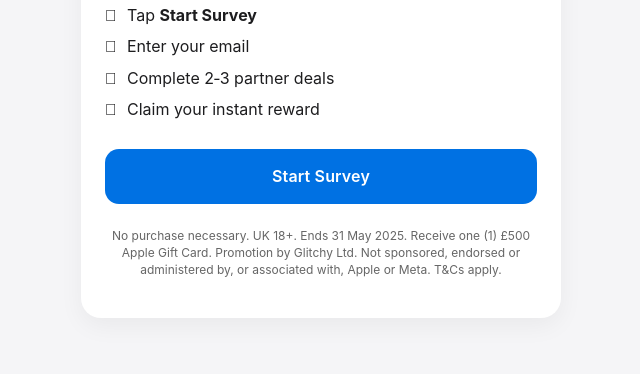
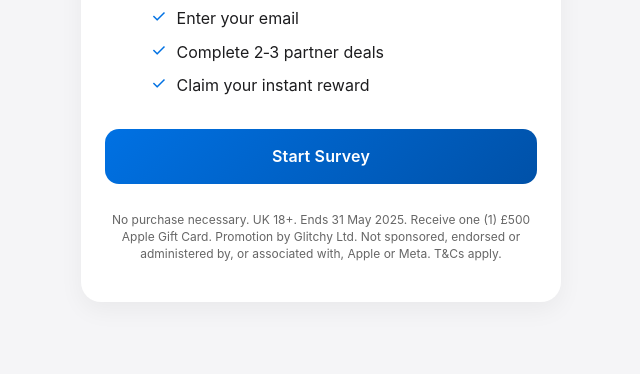
Before and after one commit to Tom16Dev/apple, a plain HTML site: page index.html in a window 1280 px wide. Shown: the part 495-869 px from the top of the page, without its empty margins (319-959 px from the left). Drawn offline with Linux system fonts and the light colour scheme.

Commit message:
Update index.html

```diff
--- a/index.html
+++ b/index.html
@@ -6,11 +6,12 @@
   <title>Receive a £500 Apple Gift Card</title>
   <style>
     :root{
-      --primary:#0071e3;   /* Apple blue CTA */
-      --primary-hover:#0060c5;
-      --accent:#000000;    /* Headline */
-      --bg:#f5f5f7;       /* Apple light grey */
-      --text:#1d1d1f;     /* Body text */
+      /* Apple aesthetic */
+      --primary-start:#0071e3;   /* Apple blue */
+      --primary-end:#0051a8;     /* Darker tint for gradient */
+      --accent:#000000;          /* Headline */
+      --bg:#f5f5f7;             /* Apple light grey */
+      --text:#1d1d1f;           /* Body text */
     }
     *{box-sizing:border-box;margin:0;padding:0;}
     body{
@@ -37,53 +38,59 @@
     }
     .voucher{
       display:block;
-      margin:0 auto 28px;
+      margin:0 auto 24px;
       width:100%;
-      max-width:340px;
+      max-width:300px; /* slightly smaller for balance */
       border-radius:12px;
       box-shadow:0 4px 12px rgba(0,0,0,.08);
     }
     .lead{
       text-align:center;
       font-size:1rem;
-      margin-bottom:20px;
+      margin-bottom:24px;
     }
+    /* Refined checklist */
     .steps{
       list-style:none;
-      margin-bottom:28px;
+      margin:0 auto 32px;
       padding-left:0;
+      max-width:340px;
     }
     .steps li{
       font-size:1rem;
-      margin:8px 0;
-      position:relative;
-      padding-left:22px;
+      margin:10px 0;
+      display:flex;
+      align-items:flex-start;
     }
     .steps li::before{
-      content:"\f054"; /* Font Awesome arrow-right (works because fallback is ▶) */
-      font-family:"Arial";
-      position:absolute;
-      left:0;
-      top:0;
+      content:"\2713"; /* ✔︎ */
+      font-size:1.1rem;
+      color:var(--primary-start);
+      margin-right:10px;
+      line-height:1;
     }
+    /* Gradient CTA */
     .cta{
       display:block;
       width:100%;
       padding:16px 0;
-      background:var(--primary);
+      background:linear-gradient(135deg,var(--primary-start) 0%,var(--primary-end) 100%);
       color:#fff;
       text-align:center;
       font-weight:600;
       border-radius:14px;
       text-decoration:none;
       letter-spacing:.01em;
-      transition:background .2s ease, transform .2s ease;
+      transition:filter .2s ease, transform .2s ease;
     }
-    .cta:hover{background:var(--primary-hover);transform:translateY(-2px);}
+    .cta:hover{
+      filter:brightness(1.05);
+      transform:translateY(-2px);
+    }
     .tiny{
       font-size:.75rem;
       color:#666;
-      margin-top:24px;
+      margin-top:28px;
       line-height:1.4;
       text-align:center;
     }
@@ -92,7 +99,8 @@
 <body>
   <main class="container">
     <h1>Receive a £500 Apple Gift Card</h1>
-    <!-- Replace src with your hosted Apple gift-card image -->
+
+    <!-- Gift‑card image -->
     <img src="https://api.asdagiftcards.com/storage/images/cards/designs/yqIhijTLh3JsalJYvcQHf74dOSTL3mR5JPdHJwLa.png" alt="£500 Apple Gift Card" class="voucher">
 
     <p class="lead">Answer a quick survey and unlock your chance to claim Apple credit.</p>
```
